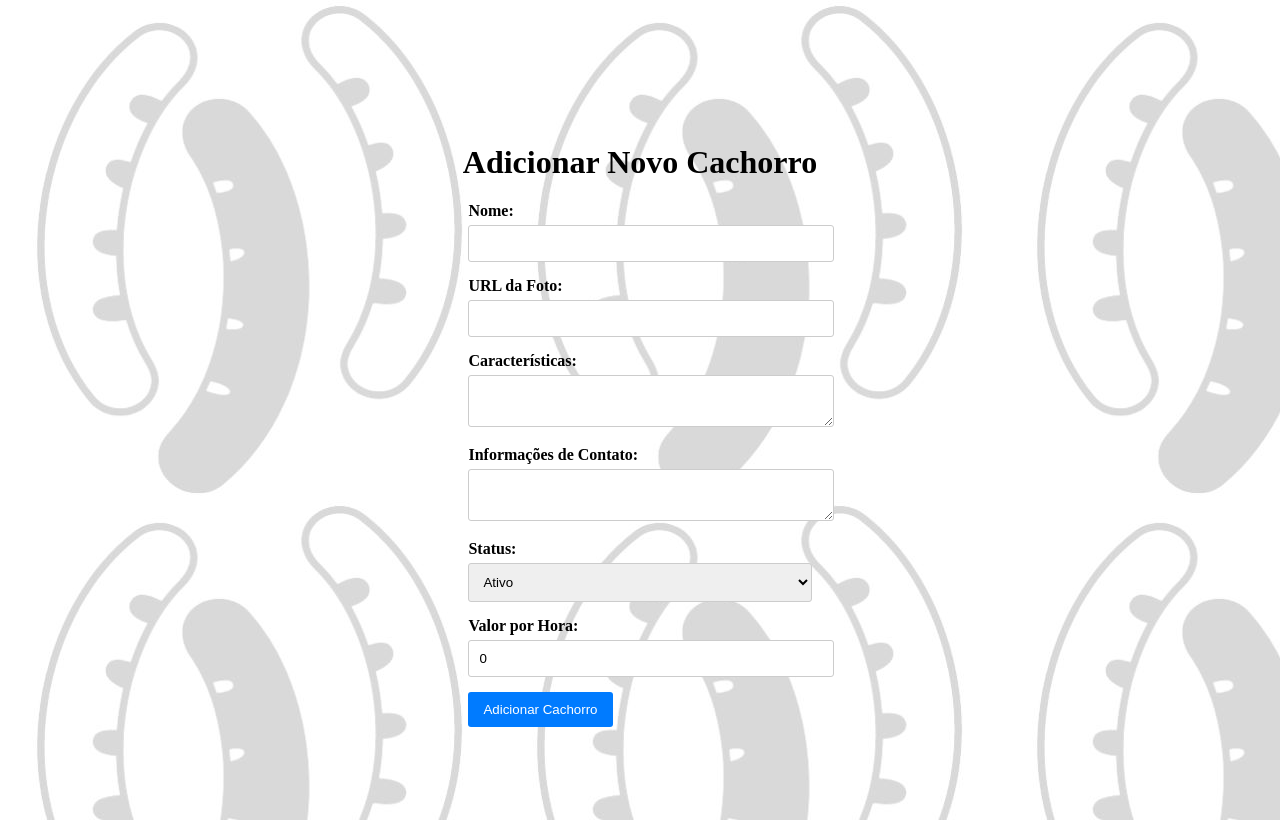
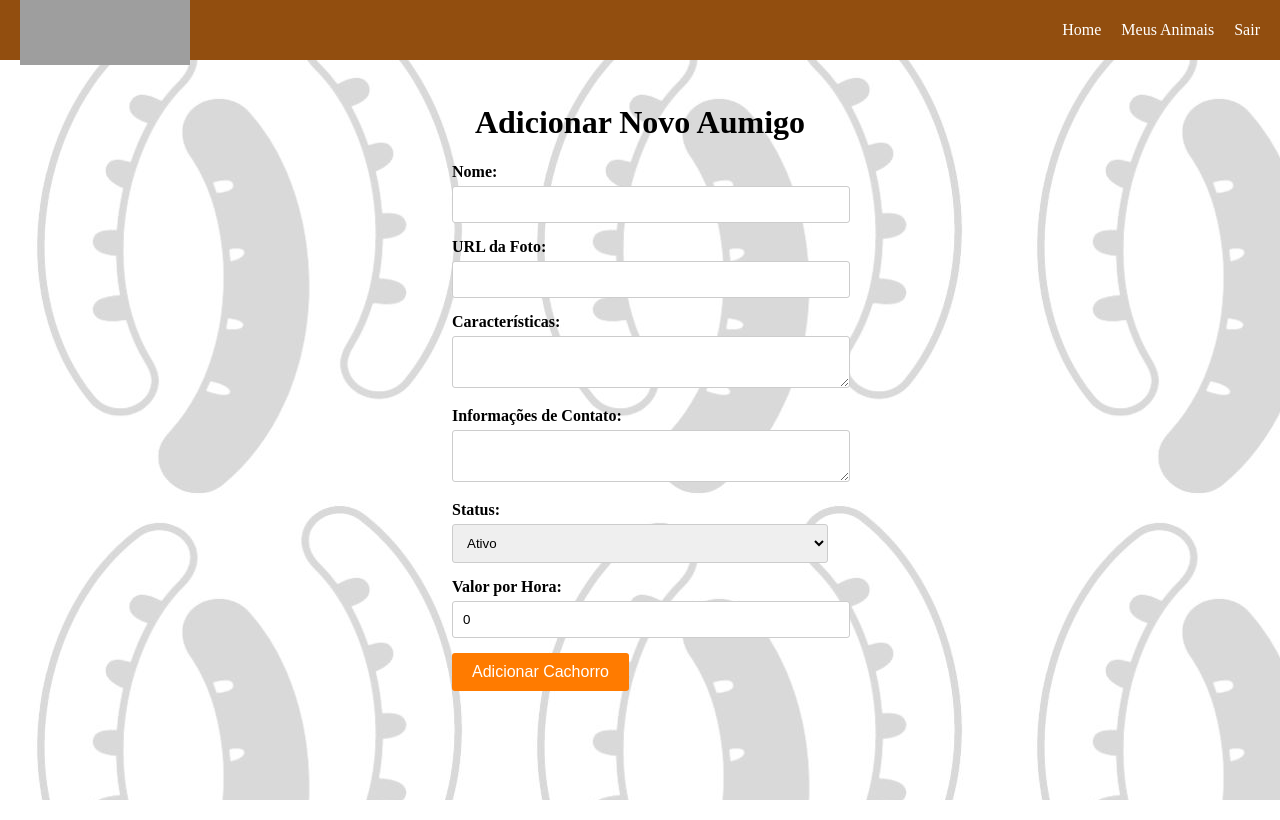
Before and after one commit to claudiaazambuja/weinie-front, a React (Vite) app: page /me/newdog in a window 1280 px wide. Built offline with nearby package versions, Linux system fonts and the light colour scheme; no server answers; grey boxes are pictures that could not be loaded.

Commit message:
ajustes no css

```diff
--- a/src/components/NewDogForm.jsx
+++ b/src/components/NewDogForm.jsx
@@ -94,7 +94,7 @@ const NewDogForm = () => {
                 <label>Valor por Hora:</label>
                 <input type="number" name="hourly_rate" value={formData.hourly_rate} onChange={handleInputChange} />
 
-                <button type="submit">Adicionar Cachorro</button>
+                <button className="button" type="submit">Adicionar Cachorro</button>
             </form>
         </div>
     );
--- a/src/main.jsx
+++ b/src/main.jsx
@@ -1,7 +1,6 @@
 import React from 'react'
 import ReactDOM from 'react-dom/client'
 import App from './App.jsx'
-
 
 ReactDOM.createRoot(document.getElementById('root')).render(
   <React.StrictMode>
--- a/src/pages/Me/MyDogs.jsx
+++ b/src/pages/Me/MyDogs.jsx
@@ -90,10 +90,10 @@ function MyAnimalsPage() {
                                 <p className="animal-status">Status: {animal.active}</p>
                             </div>
                         </div>
-                        <div className="animal-buttons">
-                            <button onClick={() => handleUpdateStatus(animal.id, 'ativo')}>Ativo</button>
-                            <button onClick={() => handleUpdateStatus(animal.id, 'inativo')}>Inativo</button>
-                            <button onClick={() => handleUpdateStatus(animal.id, 'de_ferias')}>De Férias</button>
+                        <div className="animal-buttons"  >
+                            <button className="button" onClick={() => handleUpdateStatus(animal.id, 'ativo')}>Ativo</button>
+                            <button className="button" onClick={() => handleUpdateStatus(animal.id, 'inativo')}>Inativo</button>
+                            <button className="button"onClick={() => handleUpdateStatus(animal.id, 'de_ferias')}>De Férias</button>
                             <button className="danger-Zone" onClick={() => handleDeleteAnimal(animal.id)}>Deletar</button>
                         </div>
                     </div>
--- a/src/pages/Me/NewDogPage.jsx
+++ b/src/pages/Me/NewDogPage.jsx
@@ -1,10 +1,12 @@
 import React from 'react';
 import NewDogForm from '../../components/NewDogForm';
+import Header from '../../components/Header';
 
 function NewDoguitosPage() {
     return (
         <div className="container">
-            <h1>Adicionar Novo Cachorro</h1>
+            <Header/>
+            <h1>Adicionar Novo Aumigo</h1>
             <NewDogForm />
         </div>
     );
--- a/src/styles/DoguitosPage.css
+++ b/src/styles/DoguitosPage.css
@@ -6,31 +6,42 @@
   margin-top: 10px;
 
 }
-h1{
+
+h1 {
   color: #000000;
   margin-top: 20%;
 }
+
 .card-list {
-  margin-top: 10%;
+  margin-top: 30%;
   display: flex;
   flex-wrap: wrap;
   gap: 10px;
   list-style: none;
   padding: 20px 0;
-  justify-content: center; /* Centralizar os cartões horizontalmente */
+  justify-content: center;
+  /* Centralizar os cartões horizontalmente */
 }
 
 .card-list img {
-  max-width: 100px; /* Define a largura máxima da imagem */
-  height: auto; /* Mantém a proporção da imagem */
+  max-width: 100px;
+  /* Define a largura máxima da imagem */
+  height: auto;
+  /* Mantém a proporção da imagem */
 }
+
 .dog-image {
-  width: 250px; /* Defina a largura desejada para a imagem */
-  height: 150px; /* Defina a altura desejada para a imagem */
-  object-fit: cover; /* Mantém a proporção e corta a imagem se necessário */
+  width: 250px;
+  /* Defina a largura desejada para a imagem */
+  height: 150px;
+  /* Defina a altura desejada para a imagem */
+  object-fit: cover;
+  /* Mantém a proporção e corta a imagem se necessário */
 }
+
 .dog-card {
-  flex: 1 1 calc(25% - 10px); /* Crescer e encolher conforme necessário, com margem */
+  flex: 1 1 calc(25% - 10px);
+  /* Crescer e encolher conforme necessário, com margem */
   border: 1px solid #ccc;
   padding: 10px;
   text-align: center;
@@ -56,3 +67,13 @@ h1{
   margin-top: 10px;
   border: 1px solid #ccc;
 }
+
+
+
+.load-more-button {
+  background-color: #ff7b00;
+}
+
+.load-more-button:hover {
+  background-color: #dda200;
+}
--- a/src/styles/HomePage.css
+++ b/src/styles/HomePage.css
@@ -8,29 +8,29 @@ body {
   flex-direction: column;
   align-items: center;
   justify-content: center;
-  height: 100vh;
+  height: 90vh;
 }
 
 .content-container {
   display: flex;
   flex-direction: column;
   align-items: center;
+  justify-content: center; /* Centraliza verticalmente */
+  height: 100%;
 }
 
 .logo {
-  width: 400px;
+  width: 200%; /* Define o tamanho do logo */
+  max-width: 1000px; /* Define um tamanho máximo para o logo */
   height: auto;
-  margin-bottom: 20px;
+  margin-bottom: 40px; /* Aumenta a margem inferior para dar espaço ao botão */
 }
-.logo img {
-  max-width: 100%;
-  max-height: 100%;
-}
+
 .auth-button {
   margin-top: 20px;
   padding: 10px 20px;
   font-size: 16px;
-  background-color: #64532c;
+  background-color: #ff7b00;
   color: white;
   border: none;
   border-radius: 4px;
@@ -38,5 +38,5 @@ body {
 }
 
 .auth-button:hover {
-  background-color: #724f0d;
+  background-color: #dda200;
 }
--- a/src/styles/MyDogs.css
+++ b/src/styles/MyDogs.css
@@ -16,9 +16,11 @@
     border: 1px solid #d48308;
     padding: 20px;
     display: flex;
-    flex-direction: column; /* Altera a direção do flex para coluna */
+    flex-direction: column;
+    /* Altera a direção do flex para coluna */
     /* Centraliza verticalmente */
-    align-items: center; /* Centraliza horizontalmente */
+    align-items: center;
+    /* Centraliza horizontalmente */
     width: 500px;
 }
 
@@ -60,3 +62,20 @@
     color: #b87120;
     text-decoration: none;
 }
+
+
+.button {
+    background-color: #ff7b00;
+}
+
+.button:hover {
+    background-color: #dda200;
+}
+
+.danger-Zone{
+    background-color: #e41010;
+}
+
+.danger-Zone:hover {
+    background-color: #97d408;
+}
```
